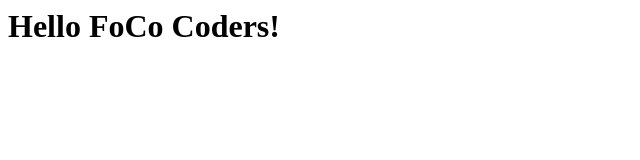
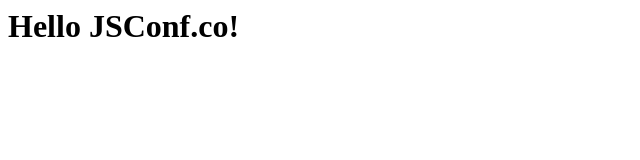
Before and after one commit to nw/col-workshop, a plain HTML site: page exercises/nginx/index.html in a window 1280 px wide. Shown: the whole page, without its empty margins (0-640 px from the left). Drawn offline with Linux system fonts and the light colour scheme.

Commit message:
Update index.html

```diff
--- a/exercises/nginx/index.html
+++ b/exercises/nginx/index.html
@@ -1,8 +1,8 @@
 <html>
     <head>
-    <title>FoCo Coders</title>
+    <title>JSConf.co</title>
     </head>
     <body>
-        <h1>Hello FoCo Coders!</h1>
+        <h1>Hello JSConf.co!</h1>
     </body>
 </html>
```
